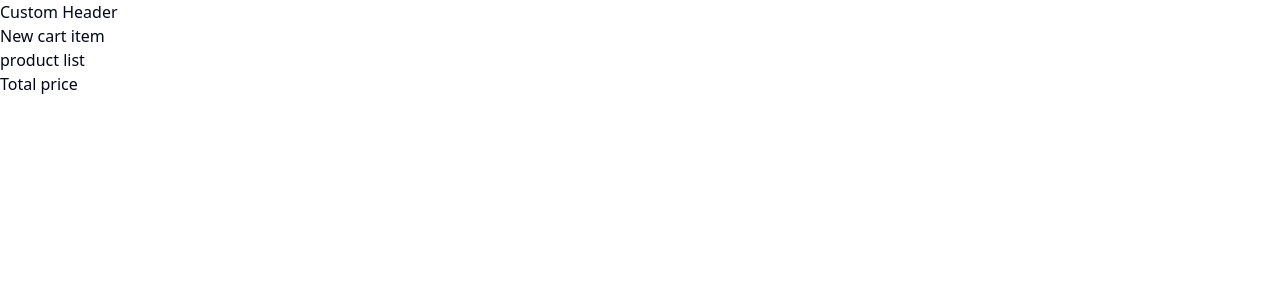
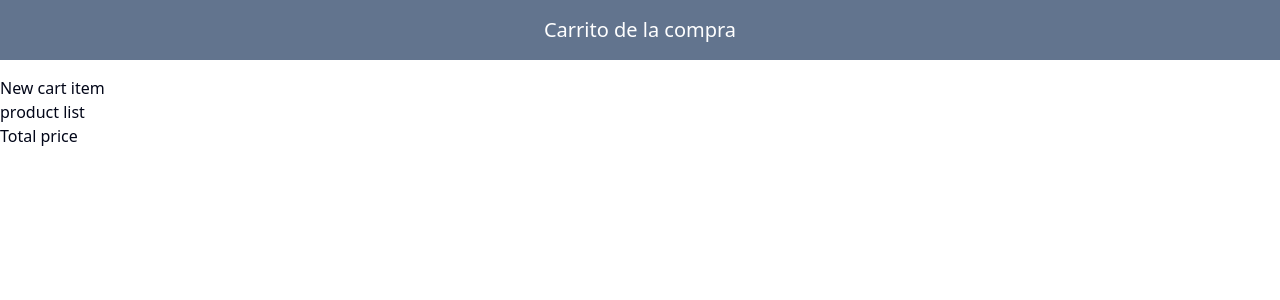
Before and after one commit to antonioubedamontero/react-shopping-cart, a React (Vite) app: page / in a window 1280 px wide. Shown: the top 300 px of the page. Built offline with nearby package versions, Linux system fonts and the light colour scheme.

Commit message:
custom header ready

```diff
--- a/src/shopping-cart/page/shopping-cart.tsx
+++ b/src/shopping-cart/page/shopping-cart.tsx
@@ -3,7 +3,7 @@ import { CustomHeader, NewCartItem, ProductList, TotalPrice } from "../shared";
 export const ShoppingCart = () => {
   return (
     <div>
-      <CustomHeader />
+      <CustomHeader name="Carrito de la compra" />
       <NewCartItem />
       <ProductList />
       <TotalPrice />
--- a/src/shopping-cart/shared/custom-header.tsx
+++ b/src/shopping-cart/shared/custom-header.tsx
@@ -1,3 +1,11 @@
-export const CustomHeader = () => {
-  return <div>Custom Header</div>;
+interface Props {
+  name: string;
+}
+
+export const CustomHeader = ({ name }: Props) => {
+  return (
+    <div className="bg-slate-500 text-xl text-center py-4 mb-4">
+      <h1 className="text-white">{name}</h1>
+    </div>
+  );
 };
```
